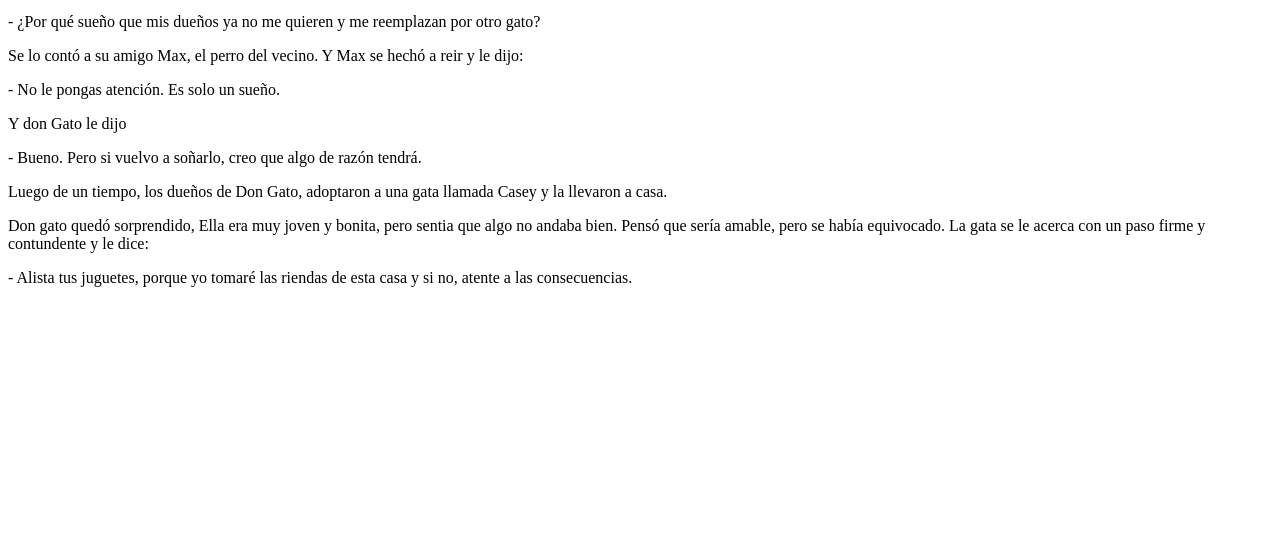
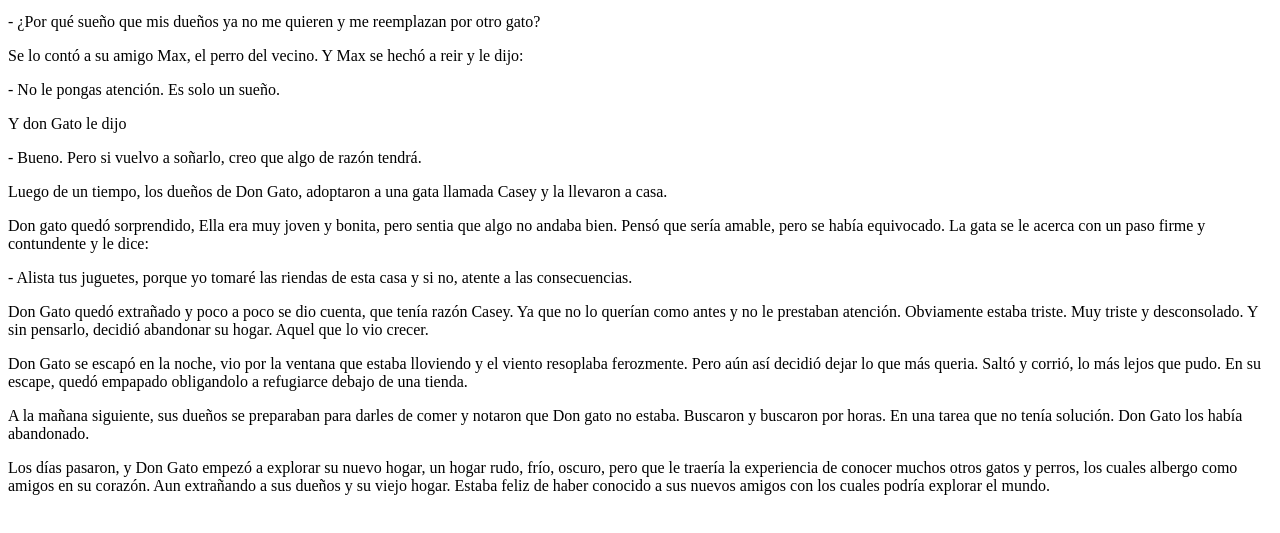
Before and after one commit to JoeMancera/cuento-don-gato, a plain HTML site: page index.html in a window 1280 px wide. Shown: the part 119-652 px from the top of the page. Drawn offline with Linux system fonts and the light colour scheme.

Commit message:
third part

```diff
--- a/index.html
+++ b/index.html
@@ -39,6 +39,27 @@
     <quote>
       - Alista tus juguetes, porque yo tomaré las riendas de esta casa y si no, atente a las consecuencias.
     </quote>
+    <p>
+      Don Gato quedó extrañado y poco a poco se dio cuenta, que tenía razón Casey. Ya que no lo querían como antes y no le prestaban atención.
+      Obviamente estaba triste. Muy triste y desconsolado. Y sin pensarlo, decidió abandonar su hogar. Aquel que lo vio crecer.
+    </p>
+    <p>
+      Don Gato se escapó en la noche, vio por la ventana que estaba lloviendo y el viento resoplaba ferozmente.
+      Pero aún así decidió dejar lo que más queria. Saltó y corrió, lo más lejos que pudo.
+      En su escape, quedó empapado obligandolo a refugiarce debajo de una tienda.
+    </p>
+    <p>
+      A la mañana siguiente, sus dueños se preparaban para darles de comer y notaron que Don gato no estaba.
+      Buscaron y buscaron por horas. En una tarea que no tenía solución. Don Gato los había abandonado.
+    </p>
+    <p>
+      Los días pasaron, y Don Gato empezó a explorar su nuevo hogar, un hogar rudo, frío, oscuro, pero que le traería la experiencia de conocer
+      muchos otros gatos y perros, los cuales albergo como amigos en su corazón. Aun extrañando a sus dueños y su viejo hogar. Estaba feliz de
+      haber conocido a sus nuevos amigos con los cuales podría explorar el mundo.
+    </p>
+    <p>
+
+    </p>
   </article>
 </body>
 </html>
```
